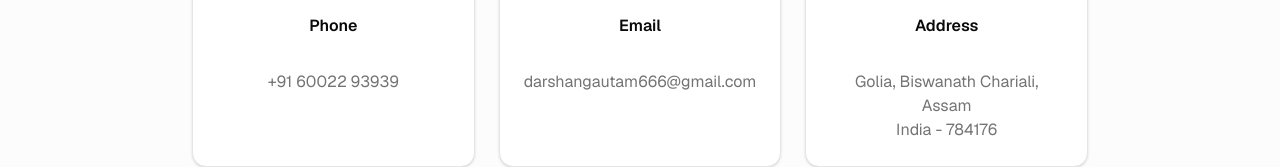
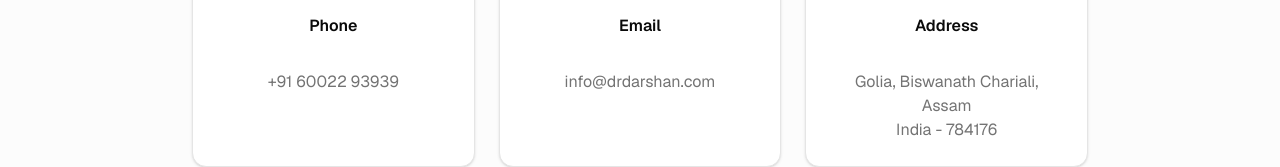
Before and after one commit to darshangautam666-sudo/doctor-portfolio, a Next.js app: page /contact in a window 1280 px wide. Shown: the part 372-539 px from the top of the page. Built offline with nearby package versions, Linux system fonts and the light colour scheme.

Commit message:
email updated

```diff
--- a/components/profile/contact.tsx
+++ b/components/profile/contact.tsx
@@ -38,10 +38,10 @@ const Contact = () => {
                 </div>
                 <h3 className="font-semibold text-foreground mb-2">Email</h3>
                 <a
-                  href="mailto:darshangautam666@gmail.com"
+                  href="mailto:info@drdarshan.com"
                   className="text-muted-foreground hover:text-primary transition-colors"
                 >
-                  darshangautam666@gmail.com
+                  info@drdarshan.com
                 </a>
               </Card>
 
```
